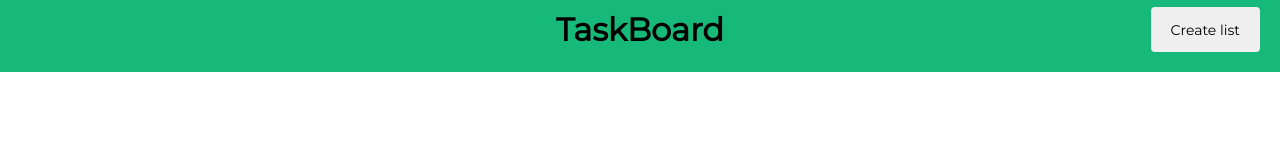
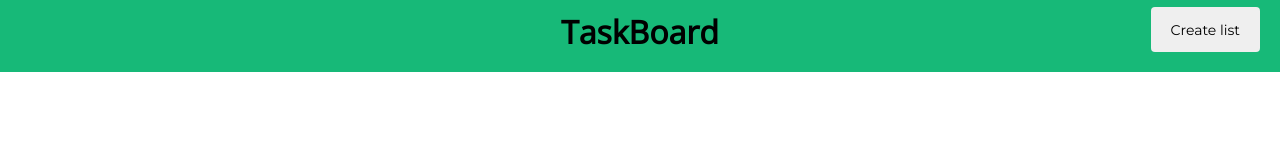
Before and after one commit to KristianNikolov777/TaskBoard, an Angular app: page / in a window 1280 px wide. Shown: the top 151 px of the page. Built offline with nearby package versions, Linux system fonts and the light colour scheme.

Commit message:
Small UI improvements.

```diff
--- a/src/app/app.component.css
+++ b/src/app/app.component.css
@@ -10,12 +10,12 @@
 
 h1 {
   margin-top: 10px;
+  font-family: 'Open Sans', sans-serif;
 }
 
 .container {
   margin-top: 9vh;
   width: 100vw;
-  /* background-color: #f3f3f3; */
   height: 89vh;
   max-height: 89vh;
   overflow-y: auto;
--- a/src/app/board/board.component.css
+++ b/src/app/board/board.component.css
@@ -19,6 +19,7 @@
   padding: 10px 20px;
   position: fixed;
   top: 7px;
+  cursor: pointer;
 }
 
 .list {
--- a/src/index.html
+++ b/src/index.html
@@ -3,12 +3,12 @@
 
 <head>
   <meta charset="utf-8">
-  <title>Kanban</title>
+  <title>TaskBoard</title>
   <base href="/">
 
   <meta name="viewport" content="width=device-width, initial-scale=1">
   <link rel="icon" type="image/x-icon" href="favicon.ico">
-  <link href="https://fonts.googleapis.com/css?family=Montserrat|Noto+Sans&display=swap" rel="stylesheet">
+  <link href="https://fonts.googleapis.com/css?family=Montserrat|Open+Sans&display=swap" rel="stylesheet">
 </head>
 
 <body>
--- a/src/styles.css
+++ b/src/styles.css
@@ -13,7 +13,8 @@
 
 ::-webkit-scrollbar
 {
-	width: 7px;
+  width: 0.4rem;
+  height: 0.4rem;
 	background-color: #F5F5F5;
 }
 
```
